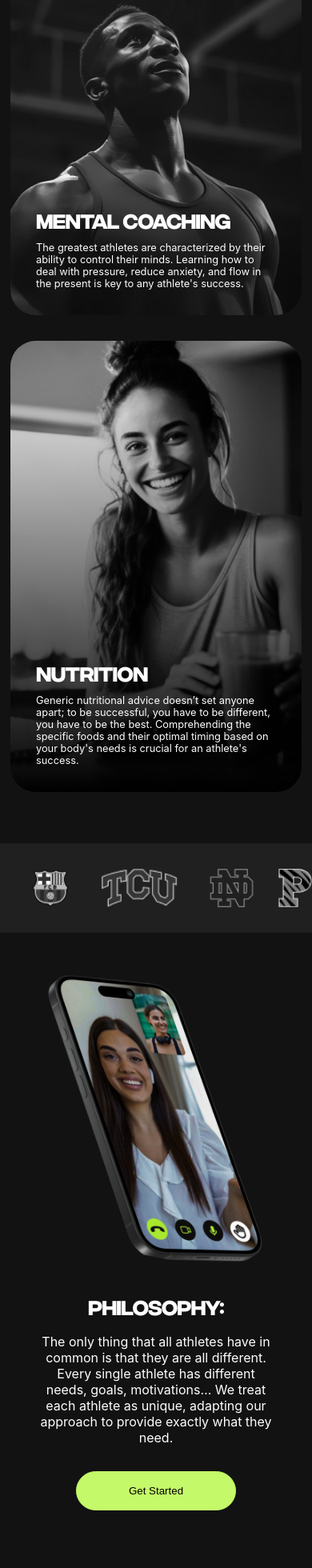
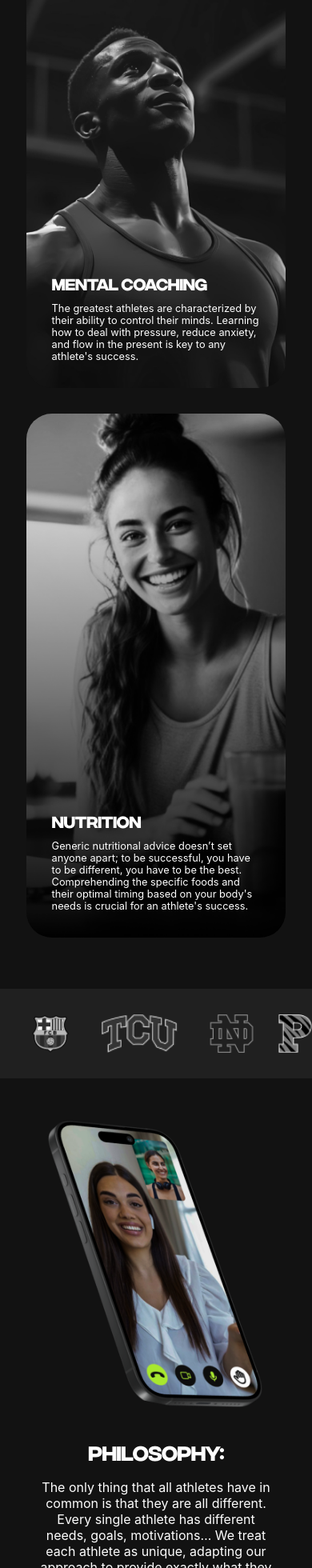
Before and after one commit to bypedroneres/athletezero, a React (Create React App) app in the folder athlete/: page / in a window 390 px wide. Shown: the part 1775-3735 px from the top of the page at 80% size. Built offline with nearby package versions, Linux system fonts and the light colour scheme.

Commit message:
last changes

```diff
--- a/athlete/src/components/About.css
+++ b/athlete/src/components/About.css
@@ -48,6 +48,7 @@
 .about_Text > button {
     padding: 1rem;
     width: 200px;
+    color: #121212;
     border-radius: 5rem;
     margin-top: 1rem;
     margin-bottom: 1rem;
--- a/athlete/src/components/Application.css
+++ b/athlete/src/components/Application.css
@@ -12,7 +12,7 @@
 }
 
 .application_Buttons {
-    gap: 2rem;
+    gap: 1rem;
     display: flex;
     align-items: center;
     justify-content: center;
@@ -20,7 +20,7 @@
 
 .application_Buttons > button {
     border: none;
-    padding: 1rem;
+    padding: 0.7rem;
     width: 200px;
     border-radius: 0.5rem;
     font-size: 1rem;
--- a/athlete/src/components/Services.css
+++ b/athlete/src/components/Services.css
@@ -72,17 +72,17 @@
     }
 
     .services_Card-1 {
-        width:300px;
-        height: 500px;
+        width: 80%;
+        height: 70vh;
     }
 
     .services_Card-2 {
-        width: 300px;
-        height: 500px;
+        width: 80%;
+        height: 70vh;
     }
 
     .services_Text > h3 {
-        font-size: 1.5rem;
+        font-size: 1.2rem;
     }
 
 }
--- a/athlete/src/screens/Nutrition.css
+++ b/athlete/src/screens/Nutrition.css
@@ -98,12 +98,12 @@
 
     .performance_Card {
         font-size: 0.6rem;
-        max-width: 150px;
-        height: 150px;
+        max-width: 130px;
+        height: 130px;
     }
 
     .performance_Card > p {
-        width: 150px;
+        width: 130px;
     }
 
     .nutrition_Content > p {
```
